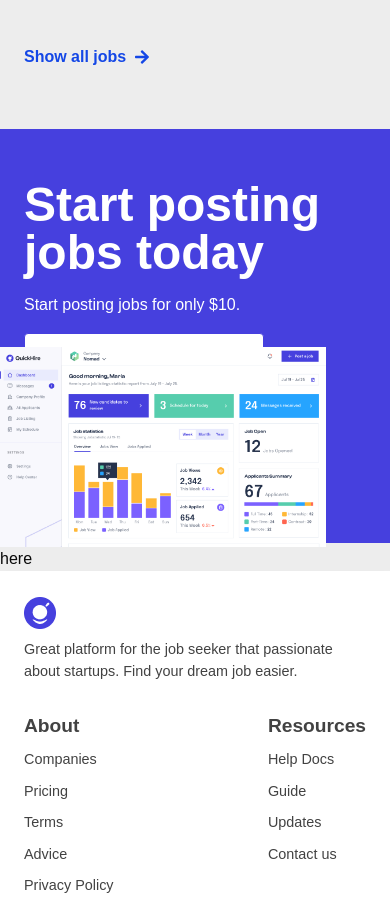
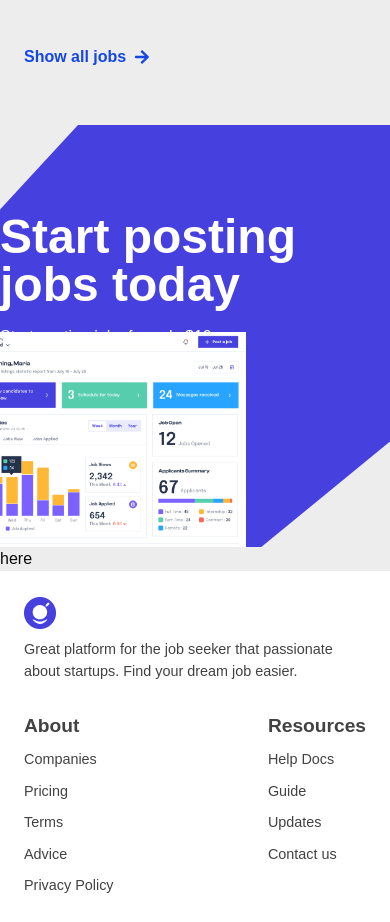
Before and after one commit to Marg0n/QuickHire, a Next.js app: page / in a window 390 px wide. Shown: the part 2320-3242 px from the top of the page. Built offline with nearby package versions, Linux system fonts and the light colour scheme; a web font is replaced by a local one.

Commit message:
Fix: Fixed CTA responsiveness for lg and xl.

```diff
--- a/src/app/globals.css
+++ b/src/app/globals.css
@@ -4,7 +4,7 @@
   --background: #ffffff;
   --foreground: #171717;
 
-  --primary: #4640DE;
+  --primary: #4640de;
 }
 
 @theme inline {
@@ -26,6 +26,23 @@
   }
 }
 
+@layer utilities {
+  .clip-cta {
+    background-color: var(--color-primary);
+    clip-path: polygon(
+      20% 0%,
+      80% 0%,
+      100% 0,
+      100% 75%,
+      67% 100%,
+      0 100%,
+      0% 80%,
+      0% 20%
+    );
+    z-index: -10;
+  }
+}
+
 body {
   background: var(--background);
   color: var(--foreground);
--- a/src/components/landing/newsletter/CTA.tsx
+++ b/src/components/landing/newsletter/CTA.tsx
@@ -6,17 +6,13 @@ import Image from "next/image";
 const CTA = () => {
   return (
     <div
-      className="xl:py-24 py-14 lg:px-22 px-6 xl:px-60 bg-transparent w-full min-h-[50vh] xl:min-h-94 relative"
-      style={{
-        backgroundImage: `url(${rect.src})`,
-        backgroundPosition: "center",
-        backgroundSize: "auto",
-        backgroundRepeat: "no-repeat",
-        backgroundAttachment: "scroll",
-      }}
+      className="relative"
     >
+      {/* Background  */}
+     <div className="xl:py-24 py-14 lg:px-22 px-0 xl:px-20 bg-transparent  min-h-[50vh] xl:min-h-94  clip-cta lg:mx-[90px] xl:mx-[120px]">
+
         {/* texts */}
-      <div className="flex  flex-col justify-center items-star space-y-4 w-80">
+        <div className="flex  flex-col justify-center items-start space-y-4 w-80 xl:w-94 xl:pl-8 pt-8 ">
           <h2 className="text-5xl text-wrap text-white font-bold">Start posting jobs today</h2>
           <p className="text-white">Start posting jobs for only $10.</p>
           <Button variant={2} className="bg-white font-semibold w-60">
@@ -24,10 +20,12 @@ const CTA = () => {
           </Button>
         </div>
 
+     </div>
         {/* dashboard pic */}
-      <div className="absolute right-16 xl:right-56 bottom-0">
-        <Image src={dashboard} alt="background" width={500} height={550}/>
+        <div className="absolute right-36 xl:right-46 bottom-0 z-10 w-[350px] xl:w-[500px]">
+          <Image src={dashboard} alt="background" height={550}/>
         </div>
+
     </div>
   );
 };
```
Lines whose indentation alone changed are shown as unchanged.
